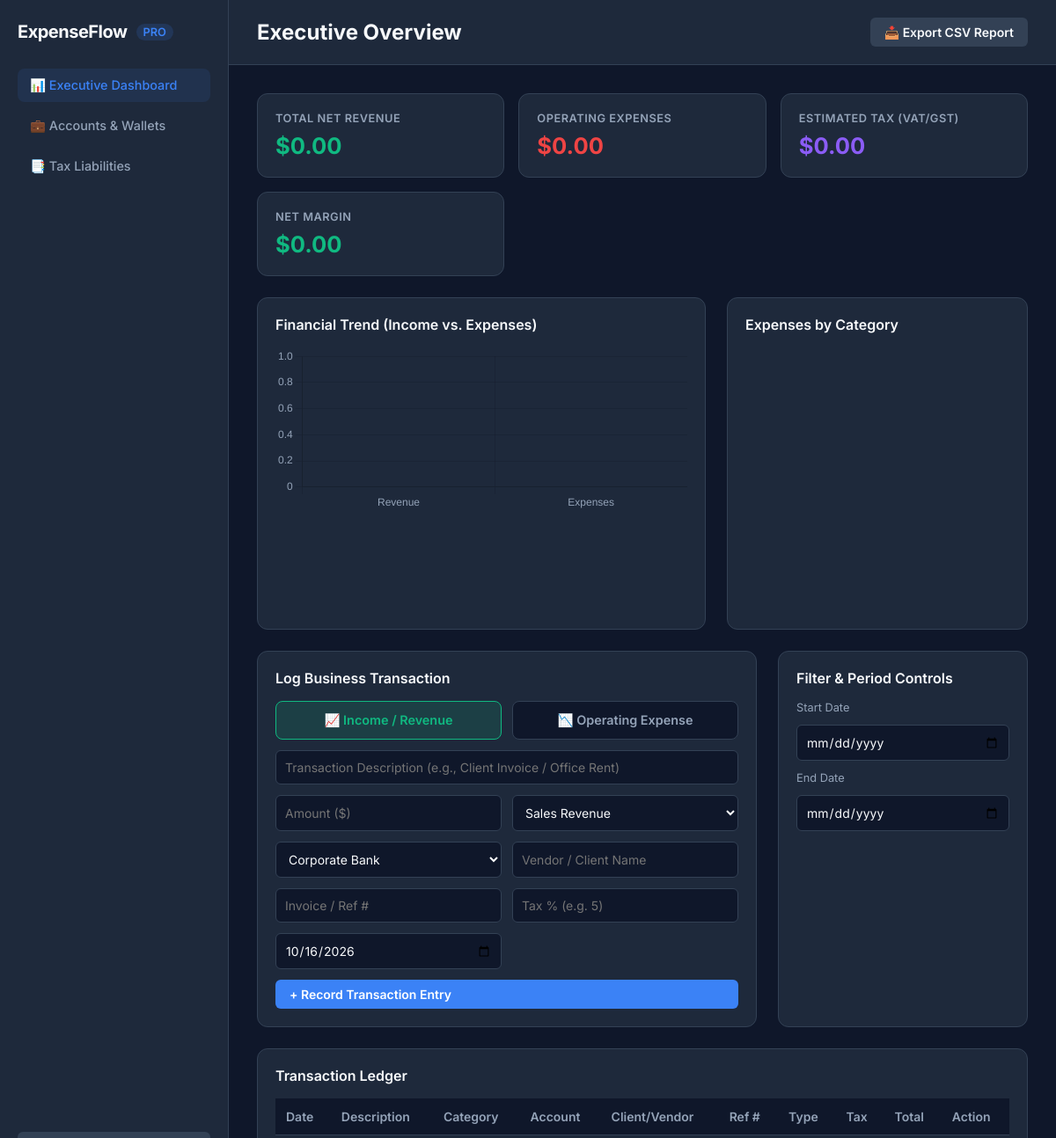
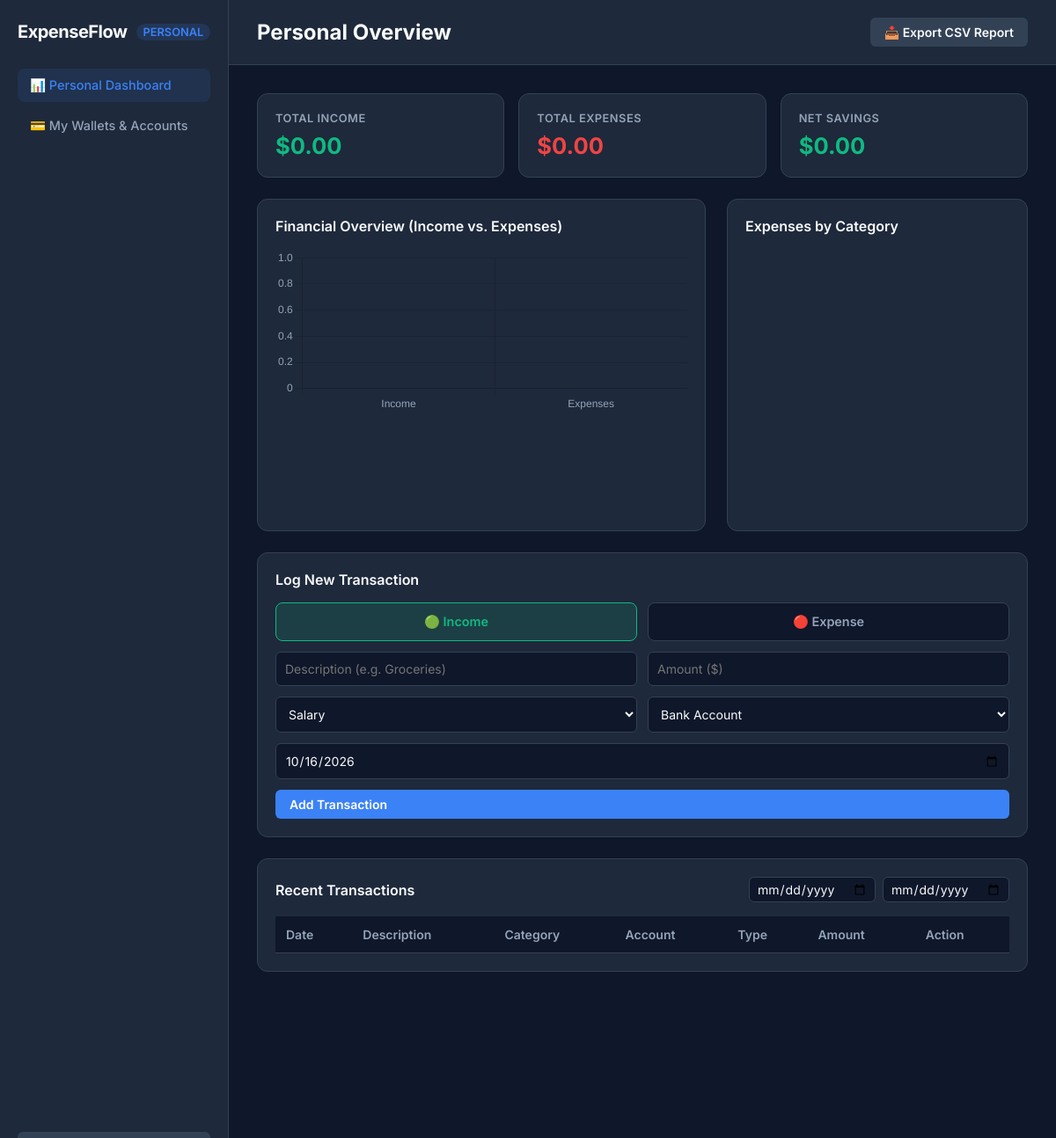
Before and after one commit to tamizhmaran2004-collab/ExpenseFlow, an Electron app: page index.html in a window 1200 px wide and 1344 px high. Shown: the top 1294 px of the page at 88% size. Drawn offline with nearby package versions, Linux system fonts and the light colour scheme.

Commit message:
style: replace business dashboard with personal expense manager

```diff
--- a/index.html
+++ b/index.html
@@ -3,7 +3,7 @@
 <head>
     <meta charset="UTF-8">
     <meta name="viewport" content="width=device-width, initial-scale=1.0">
-    <title>ExpenseFlow Pro - Executive Dashboard</title>
+    <title>ExpenseFlow - Personal Dashboard</title>
     <!-- Google Fonts & Chart.js -->
     <link href="https://fonts.googleapis.com/css2?family=Inter:wght@300;400;500;600;700&display=swap" rel="stylesheet">
     <script src="https://cdn.jsdelivr.net/npm/chart.js"></script>
@@ -171,7 +171,7 @@
             display: flex;
         }
 
-        /* Executive KPI Cards */
+        /* KPI Cards */
         .kpi-container {
             display: grid;
             grid-template-columns: repeat(auto-fit, minmax(220px, 1fr));
@@ -289,7 +289,7 @@
             font-size: 0.875rem;
         }
 
-        /* Professional Data Table */
+        /* Data Table */
         .table-container {
             overflow-x: auto;
         }
@@ -336,12 +336,11 @@
         <div>
             <div class="brand">
                 <h2>ExpenseFlow</h2>
-                <span>PRO</span>
+                <span>PERSONAL</span>
             </div>
             <ul class="nav-links">
-                <li class="nav-item active" onclick="switchTab('dashboard', this)">📊 Executive Dashboard</li>
-                <li class="nav-item" onclick="switchTab('accounts', this)">💼 Accounts & Wallets</li>
-                <li class="nav-item" onclick="switchTab('tax', this)">📑 Tax Liabilities</li>
+                <li class="nav-item active" onclick="switchTab('dashboard', this)">📊 Personal Dashboard</li>
+                <li class="nav-item" onclick="switchTab('accounts', this)">💳 My Wallets & Accounts</li>
             </ul>
         </div>
         <button class="btn btn-secondary" onclick="toggleTheme()" style="width: 100%;">🌓 Switch Theme</button>
@@ -350,7 +349,7 @@
     <!-- Main Workspace -->
     <div class="main-wrapper">
         <header class="top-bar">
-            <h1 id="page-title">Executive Overview</h1>
+            <h1 id="page-title">Personal Overview</h1>
             <div class="actions-group">
                 <button class="btn btn-secondary" onclick="exportToCSV()">📥 Export CSV Report</button>
             </div>
@@ -358,23 +357,19 @@
 
         <div class="content-body">
 
-            <!-- TAB 1: EXECUTIVE DASHBOARD -->
+            <!-- TAB 1: PERSONAL DASHBOARD -->
             <div id="tab-dashboard" class="tab-content active">
                 <div class="kpi-container">
                     <div class="kpi-card">
-                        <span>Total Net Revenue</span>
+                        <span>Total Income</span>
                         <h2 id="kpi-revenue" class="text-green">$0.00</h2>
                     </div>
                     <div class="kpi-card">
-                        <span>Operating Expenses</span>
+                        <span>Total Expenses</span>
                         <h2 id="kpi-expenses" class="text-red">$0.00</h2>
                     </div>
                     <div class="kpi-card">
-                        <span>Estimated Tax (VAT/GST)</span>
-                        <h2 id="kpi-tax" class="text-purple">$0.00</h2>
-                    </div>
-                    <div class="kpi-card">
-                        <span>Net Margin</span>
+                        <span>Net Savings</span>
                         <h2 id="kpi-margin">$0.00</h2>
                     </div>
                 </div>
@@ -382,7 +377,7 @@
                 <div class="dashboard-grid">
                     <div class="card">
                         <div class="card-header">
-                            <h3>Financial Trend (Income vs. Expenses)</h3>
+                            <h3>Financial Overview (Income vs. Expenses)</h3>
                         </div>
                         <canvas id="trendChart" height="120"></canvas>
                     </div>
@@ -394,60 +389,63 @@
                     </div>
                 </div>
 
-                <div class="dashboard-grid">
+                <!-- Personal Transaction Entry Form -->
                 <div class="card">
                     <div class="card-header">
-                            <h3>Log Business Transaction</h3>
+                        <h3>Log New Transaction</h3>
                     </div>
-                        <form id="txForm" onsubmit="addBusinessTx(event)">
-                            <!-- Clear Income / Expense Toggle -->
+                    <form onsubmit="addPersonalTx(event)">
                         <div class="type-toggle-container">
-                                <label class="type-toggle-btn income-active" id="lbl-income" onclick="setTxType('income')">
-                                    <input type="radio" name="txType" value="income" checked> 📈 Income / Revenue
+                            <label id="lbl-income" class="type-toggle-btn income-active" onclick="setTxType('income')">
+                                <input type="radio" name="txType" value="income" checked> 🟢 Income
                             </label>
-                                <label class="type-toggle-btn" id="lbl-expense" onclick="setTxType('expense')">
-                                    <input type="radio" name="txType" value="expense"> 📉 Operating Expense
+                            <label id="lbl-expense" class="type-toggle-btn" onclick="setTxType('expense')">
+                                <input type="radio" name="txType" value="expense"> 🔴 Expense
                             </label>
                         </div>
 
-                            <input type="text" id="desc" placeholder="Transaction Description (e.g., Client Invoice / Office Rent)" required class="form-full">
-                            <input type="number" id="amount" placeholder="Amount ($)" step="0.01" required>
-                            <select id="category">
-                                <option value="Sales">Sales Revenue</option>
-                                <option value="Payroll">Payroll / Wages</option>
-                                <option value="Marketing">Marketing & Ads</option>
-                                <option value="Software/SaaS">Software / Subscriptions</option>
-                                <option value="Office & Supplies">Office & Operations</option>
+                        <div>
+                            <input type="text" id="desc" placeholder="Description (e.g. Groceries)" required>
+                        </div>
+                        <div>
+                            <input type="number" step="0.01" id="amount" placeholder="Amount ($)" required>
+                        </div>
+                        <div>
+                            <select id="category" required>
+                                <option value="Salary">Salary</option>
+                                <option value="Groceries">Groceries</option>
+                                <option value="Utilities">Utilities</option>
+                                <option value="Dining Out">Dining Out</option>
+                                <option value="Entertainment">Entertainment</option>
+                                <option value="Rent">Rent</option>
+                                <option value="Health & Fitness">Health & Fitness</option>
+                                <option value="General">General</option>
                             </select>
-                            <select id="account">
-                                <option value="Bank Account">Corporate Bank</option>
-                                <option value="Credit Card">Business Credit Card</option>
-                                <option value="Petty Cash">Petty Cash</option>
+                        </div>
+                        <div>
+                            <select id="account" required>
+                                <option value="Bank Account">Bank Account</option>
+                                <option value="Credit Card">Credit Card</option>
+                                <option value="Petty Cash">Cash</option>
                             </select>
-                            <input type="text" id="vendor" placeholder="Vendor / Client Name">
-                            <input type="text" id="ref" placeholder="Invoice / Ref #">
-                            <input type="number" id="taxRate" placeholder="Tax % (e.g. 5)" step="0.1">
+                        </div>
+                        <div class="form-full">
                             <input type="date" id="date" required>
-                            <button type="submit" class="btn btn-primary form-full">+ Record Transaction Entry</button>
+                        </div>
+                        <div class="form-full">
+                            <button type="submit" class="btn btn-primary" style="width: 100%;">Add Transaction</button>
+                        </div>
                     </form>
                 </div>
 
+                <!-- Personal Recent Transactions Ledger -->
                 <div class="card">
                     <div class="card-header">
-                            <h3>Filter & Period Controls</h3>
+                        <h3>Recent Transactions</h3>
+                        <div style="display: flex; gap: 8px;">
+                            <input type="date" id="filterStart" onchange="renderApp()" style="padding: 4px 8px;">
+                            <input type="date" id="filterEnd" onchange="renderApp()" style="padding: 4px 8px;">
                         </div>
-                        <div style="display: flex; flex-direction: column; gap: 12px;">
-                            <label style="font-size: 0.8rem; color: var(--text-secondary);">Start Date</label>
-                            <input type="date" id="filterStart" onchange="renderApp()">
-                            <label style="font-size: 0.8rem; color: var(--text-secondary);">End Date</label>
-                            <input type="date" id="filterEnd" onchange="renderApp()">
-                        </div>
-                    </div>
-                </div>
-
-                <div class="card">
-                    <div class="card-header">
-                        <h3>Transaction Ledger</h3>
                     </div>
                     <div class="table-container">
                         <table>
@@ -457,11 +455,8 @@
                                     <th>Description</th>
                                     <th>Category</th>
                                     <th>Account</th>
-                                    <th>Client/Vendor</th>
-                                    <th>Ref #</th>
                                     <th>Type</th>
-                                    <th>Tax</th>
-                                    <th>Total</th>
+                                    <th>Amount</th>
                                     <th>Action</th>
                                 </tr>
                             </thead>
@@ -471,19 +466,19 @@
                 </div>
             </div>
 
-            <!-- TAB 2: ACCOUNTS & WALLETS -->
+            <!-- TAB 2: MY WALLETS & ACCOUNTS -->
             <div id="tab-accounts" class="tab-content">
                 <div class="kpi-container">
                     <div class="kpi-card">
-                        <span>Corporate Bank Balance</span>
+                        <span>Bank Balance</span>
                         <h2 id="acc-bank" class="text-green">$0.00</h2>
                     </div>
                     <div class="kpi-card">
-                        <span>Credit Card Outstandings</span>
+                        <span>Credit Card Balance</span>
                         <h2 id="acc-credit" class="text-red">$0.00</h2>
                     </div>
                     <div class="kpi-card">
-                        <span>Petty Cash Hand</span>
+                        <span>Cash on Hand</span>
                         <h2 id="acc-cash" class="text-purple">$0.00</h2>
                     </div>
                 </div>
@@ -508,51 +503,12 @@
                 </div>
             </div>
 
-            <!-- TAB 3: TAX LIABILITIES -->
-            <div id="tab-tax" class="tab-content">
-                <div class="kpi-container">
-                    <div class="kpi-card">
-                        <span>Tax Collected (Sales)</span>
-                        <h2 id="tax-collected" class="text-green">$0.00</h2>
-                    </div>
-                    <div class="kpi-card">
-                        <span>Tax Paid (Purchases)</span>
-                        <h2 id="tax-paid" class="text-red">$0.00</h2>
-                    </div>
-                    <div class="kpi-card">
-                        <span>Net Tax Payable</span>
-                        <h2 id="tax-payable" class="text-purple">$0.00</h2>
-                    </div>
-                </div>
-
-                <div class="card">
-                    <div class="card-header">
-                        <h3>Tax Entry Register</h3>
-                    </div>
-                    <div class="table-container">
-                        <table>
-                            <thead>
-                                <tr>
-                                    <th>Date</th>
-                                    <th>Ref / Invoice #</th>
-                                    <th>Vendor / Client</th>
-                                    <th>Base Amount</th>
-                                    <th>Calculated Tax</th>
-                                    <th>Type</th>
-                                </tr>
-                            </thead>
-                            <tbody id="taxTableBody"></tbody>
-                        </table>
-                    </div>
-                </div>
-            </div>
-
         </div>
     </div>
 
     <script>
-        let transactions = JSON.parse(localStorage.getItem('ef_pro_transactions')) || [];
-        let theme = localStorage.getItem('ef_pro_theme') || 'dark';
+        let transactions = JSON.parse(localStorage.getItem('ef_personal_transactions')) || [];
+        let theme = localStorage.getItem('ef_personal_theme') || 'dark';
         document.documentElement.setAttribute('data-theme', theme);
 
         let trendChartObj = null;
@@ -581,9 +537,8 @@
             document.getElementById(`tab-${tabName}`).classList.add('active');
 
             const titles = {
-                dashboard: 'Executive Overview',
-                accounts: 'Accounts & Wallets Summary',
-                tax: 'Tax Liabilities & VAT/GST Register'
+                dashboard: 'Personal Overview',
+                accounts: 'My Wallets & Accounts'
             };
             document.getElementById('page-title').textContent = titles[tabName];
         }
@@ -591,27 +546,22 @@
         function toggleTheme() {
             theme = theme === 'dark' ? 'light' : 'dark';
             document.documentElement.setAttribute('data-theme', theme);
-            localStorage.setItem('ef_pro_theme', theme);
+            localStorage.setItem('ef_personal_theme', theme);
             renderCharts();
         }
 
-        function addBusinessTx(e) {
+        function addPersonalTx(e) {
             e.preventDefault();
-            const taxPct = parseFloat(document.getElementById('taxRate').value) || 0;
             const rawAmount = parseFloat(document.getElementById('amount').value);
-            const taxVal = rawAmount * (taxPct / 100);
             const selectedType = document.querySelector('input[name="txType"]:checked').value;
 
             const tx = {
                 id: Date.now(),
                 desc: document.getElementById('desc').value,
                 amount: rawAmount,
-                tax: taxVal,
                 type: selectedType,
                 category: document.getElementById('category').value,
                 account: document.getElementById('account').value,
-                vendor: document.getElementById('vendor').value || 'N/A',
-                ref: document.getElementById('ref').value || 'N/A',
                 date: document.getElementById('date').value
             };
 
@@ -628,7 +578,7 @@
         }
 
         function saveAndRender() {
-            localStorage.setItem('ef_pro_transactions', JSON.stringify(transactions));
+            localStorage.setItem('ef_personal_transactions', JSON.stringify(transactions));
             renderApp();
         }
 
@@ -640,20 +590,18 @@
             if (start) filtered = filtered.filter(t => t.date >= start);
             if (end) filtered = filtered.filter(t => t.date <= end);
 
-            let totalIncome = 0, totalExpense = 0, totalTax = 0;
+            let totalIncome = 0, totalExpense = 0;
 
             filtered.forEach(t => {
                 if (t.type === 'income') totalIncome += t.amount;
                 else totalExpense += t.amount;
-                totalTax += t.tax;
             });
 
             document.getElementById('kpi-revenue').textContent = `$${totalIncome.toFixed(2)}`;
             document.getElementById('kpi-expenses').textContent = `$${totalExpense.toFixed(2)}`;
-            document.getElementById('kpi-tax').textContent = `$${totalTax.toFixed(2)}`;
-            const margin = totalIncome - totalExpense;
-            document.getElementById('kpi-margin').textContent = `$${margin.toFixed(2)}`;
-            document.getElementById('kpi-margin').style.color = margin >= 0 ? 'var(--accent-green)' : 'var(--accent-red)';
+            const savings = totalIncome - totalExpense;
+            document.getElementById('kpi-margin').textContent = `$${savings.toFixed(2)}`;
+            document.getElementById('kpi-margin').style.color = savings >= 0 ? 'var(--accent-green)' : 'var(--accent-red)';
 
             // Ledger Render
             const tbody = document.getElementById('ledgerBody');
@@ -663,12 +611,9 @@
                     <td><strong>${t.desc}</strong></td>
                     <td>${t.category}</td>
                     <td>${t.account}</td>
-                    <td>${t.vendor}</td>
-                    <td><code>${t.ref}</code></td>
                     <td><span class="badge ${t.type === 'income' ? 'badge-income' : 'badge-expense'}">${t.type.toUpperCase()}</span></td>
-                    <td>$${t.tax.toFixed(2)}</td>
                     <td style="font-weight: 600; color: ${t.type === 'income' ? 'var(--accent-green)' : 'var(--accent-red)'}">
-                        $${(t.amount + t.tax).toFixed(2)}
+                        $${t.amount.toFixed(2)}
                     </td>
                     <td><button class="btn btn-secondary" onclick="deleteTx(${t.id})" style="padding: 2px 8px; font-size: 0.75rem;">Delete</button></td>
                 </tr>
@@ -676,9 +621,6 @@
 
             // Render Accounts Tab Data
             renderAccountsTab(filtered);
-
-            // Render Tax Tab Data
-            renderTaxTab(filtered);
 
             // Render Charts
             renderCharts(filtered);
@@ -693,8 +635,8 @@
 
             data.forEach(t => {
                 if (accounts[t.account]) {
-                    if (t.type === 'income') accounts[t.account].in += (t.amount + t.tax);
-                    else accounts[t.account].out += (t.amount + t.tax);
+                    if (t.type === 'income') accounts[t.account].in += t.amount;
+                    else accounts[t.account].out += t.amount;
                 }
             });
 
@@ -717,37 +659,6 @@
             `).join('');
         }
 
-        function renderTaxTab(data) {
-            let collected = 0;
-            let paid = 0;
-
-            const taxRows = [];
-
-            data.forEach(t => {
-                if (t.tax > 0) {
-                    if (t.type === 'income') collected += t.tax;
-                    else paid += t.tax;
-
-                    taxRows.push(`
-                        <tr>
-                            <td>${t.date}</td>
-                            <td><code>${t.ref}</code></td>
-                            <td>${t.vendor}</td>
-                            <td>$${t.amount.toFixed(2)}</td>
-                            <td style="font-weight: 600;">$${t.tax.toFixed(2)}</td>
-                            <td><span class="badge ${t.type === 'income' ? 'badge-income' : 'badge-expense'}">${t.type.toUpperCase()}</span></td>
-                        </tr>
-                    `);
-                }
-            });
-
-            document.getElementById('tax-collected').textContent = `$${collected.toFixed(2)}`;
-            document.getElementById('tax-paid').textContent = `$${paid.toFixed(2)}`;
-            document.getElementById('tax-payable').textContent = `$${(collected - paid).toFixed(2)}`;
-
-            document.getElementById('taxTableBody').innerHTML = taxRows.length > 0 ? taxRows.join('') : '<tr><td colspan="6" style="text-align:center;">No taxable transactions logged.</td></tr>';
-        }
-
         function renderCharts(data = transactions) {
             const isDark = theme === 'dark';
             const textColor = isDark ? '#94a3b8' : '#64748b';
@@ -759,7 +670,7 @@
             trendChartObj = new Chart(document.getElementById('trendChart'), {
                 type: 'bar',
                 data: {
-                    labels: ['Revenue', 'Expenses'],
+                    labels: ['Income', 'Expenses'],
                     datasets: [{
                         data: [inc, exp],
                         backgroundColor: ['#10b981', '#ef4444'],
@@ -776,7 +687,7 @@
             });
 
             const categories = {};
-            data.filter(t => t.type === 'expense').forEach(t => {
+            data.filter(t => { return t.type === 'expense'; }).forEach(t => {
                 categories[t.category] = (categories[t.category] || 0) + t.amount;
             });
 
@@ -787,7 +698,7 @@
                     labels: Object.keys(categories),
                     datasets: [{
                         data: Object.values(categories),
-                        backgroundColor: ['#3b82f6', '#8b5cf6', '#ec4899', '#f59e0b', '#10b981']
+                        backgroundColor: ['#3b82f6', '#8b5cf6', '#ec4899', '#f59e0b', '#10b981', '#6366f1']
                     }]
                 },
                 options: {
@@ -798,15 +709,15 @@
 
         function exportToCSV() {
             if (transactions.length === 0) return alert('No transactions recorded to export.');
-            let csv = 'ID,Date,Description,Category,Account,Vendor,Ref,Type,Amount,Tax\n';
+            let csv = 'ID,Date,Description,Category,Account,Type,Amount\n';
             transactions.forEach(t => {
-                csv += `"${t.id}","${t.date}","${t.desc}","${t.category}","${t.account}","${t.vendor}","${t.ref}","${t.type}",${t.amount},${t.tax}\n`;
+                csv += `"${t.id}","${t.date}","${t.desc}","${t.category}","${t.account}","${t.type}",${t.amount}\n`;
             });
             const blob = new Blob([csv], { type: 'text/csv' });
             const url = window.URL.createObjectURL(blob);
             const a = document.createElement('a');
             a.setAttribute('href', url);
-            a.setAttribute('download', `ExpenseFlow_Report_${new Date().toISOString().split('T')[0]}.csv`);
+            a.setAttribute('download', `Personal_Expenses_${new Date().toISOString().split('T')[0]}.csv`);
             a.click();
         }
 
```
Lines whose indentation alone changed are shown as unchanged.
